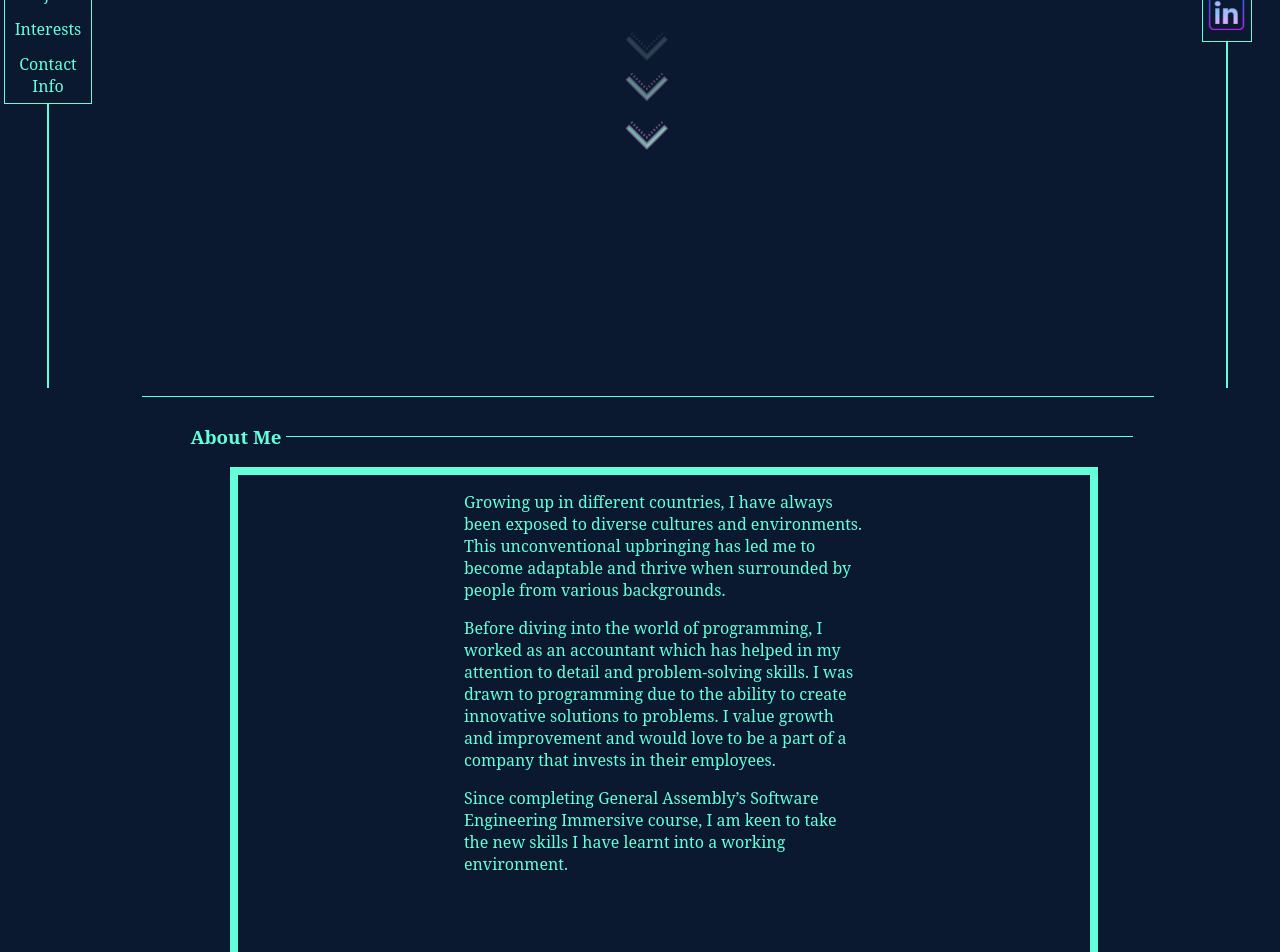
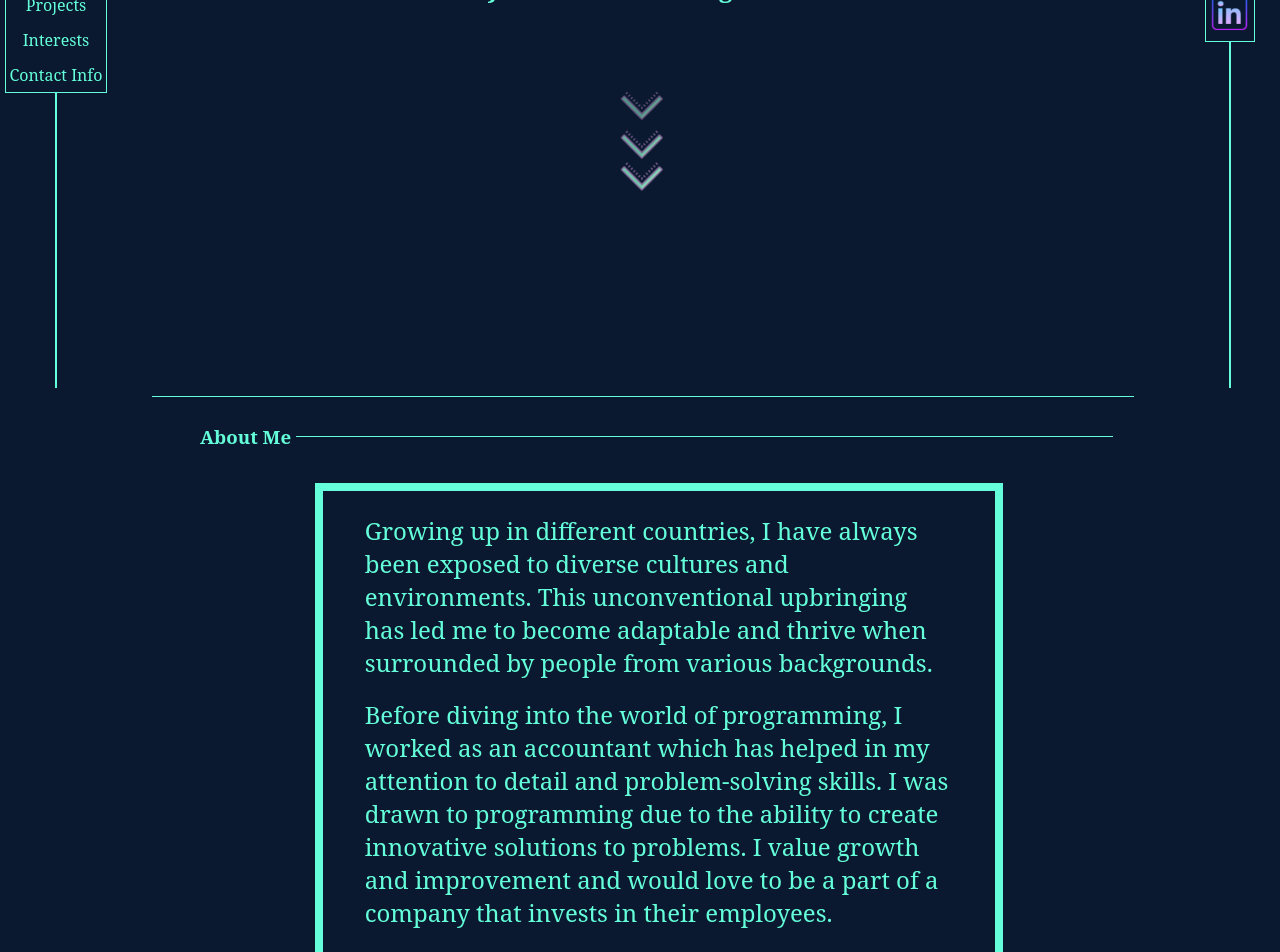
Before and after one commit to K-B13/Portfolio, a React (Create React App) app: page / in a window 1280 px wide. Shown: the part 420-1372 px from the top of the page. Built offline with nearby package versions, Linux system fonts and the light colour scheme; a web font is replaced by a local one.

Commit message:
adjustment for phones

```diff
--- a/src/App.css
+++ b/src/App.css
@@ -1,11 +1,11 @@
 @import url('https://fonts.googleapis.com/css2?family=Belanosima:wght@600&family=Oswald&display=swap');
 
 body {
-  height: 100vh;
+  height: 805vh;
   color: #64ffda;
   background-color: #0a192f;
   font-family: 'belanosima', 'serif';
-  width: 100vw;
+  width: 99.2vw;
 }
 
 .App {
@@ -21,7 +21,7 @@ hr {
 }
 
 nav {
-  max-width: 5rem;
+  /* max-width: 6rem; */
   display: flex;
   flex-direction: column;
   justify-content: space-around;
@@ -30,6 +30,7 @@ nav {
   flex-grow: 1;
   align-items: center;
 }
+
 .nav-sides {
   max-width: 0;
   flex-grow: 1;
@@ -51,15 +52,13 @@ nav {
 }
 
 .nav-items a {
-  padding: 0.4rem 0 0.4rem 0;
+  padding: 0.4rem 0.2rem 0.4rem 0.2rem;
   text-decoration: none;
   color: #64ffda;
   text-align: center;
-  width: 5.4rem;
+  /* width: 5.4rem; */
   transition-delay: 2000ms;
 }
-
-
 
 .nav-one {
   animation: navappear 1s 500ms forwards;
@@ -107,9 +106,10 @@ nav {
 }
 
 aside {
-  min-width: 5.4rem;
+  min-width: 6rem;
   display: flex;
   flex-direction: column;
+  align-items: center;
 }
 
 .icons {
@@ -137,6 +137,8 @@ main {
 h1 {
   animation: appear 2s 400ms forwards;
   opacity: 0;
+  font-size: 3.2rem;
+  margin: 0.3rem;
 }
 
 .landing-page {
@@ -145,6 +147,12 @@ h1 {
   justify-content: center;
   align-items: center;
   height: 100vh;
+}
+
+.landing-page div {
+  display: flex;
+  flex-direction: column;
+  justify-content: center;
 }
 
 .landing-message {
@@ -219,12 +227,20 @@ h1 {
   width: 90%;
   flex-grow: 1;
   justify-content: center;
-  border: 0.5rem solid #64ffda;
+
 }
 
 .brand-statement-container {
   flex-grow: 0.6;
-  max-width: 25rem;
+  width: 25rem;
+  display: flex;
+  flex-direction: column;
+  justify-content: center;
+  align-items: center;
+  border: 0.5rem solid #64ffda;
+  font-size: 1.5rem;
+  padding: 0.8rem 2rem;
+  margin: 1rem 0;
 }
 
 .bs-side {
@@ -236,6 +252,7 @@ h1 {
 
 .brand-statement {
   text-align: left;
+  margin: 0.6rem;
 }
 
 #top-of-page {
@@ -243,7 +260,7 @@ h1 {
 }
 
 #about-me {
-  min-height: 100vh;
+  /* min-height: 100vh; */
   display: flex;
   flex-direction: column;
   justify-content: space-around;
@@ -547,3 +564,42 @@ h1 {
   background-color: #64ffda;
   color: #0a192f;
 }
+
+@media screen and (max-width: 650px) {
+  body {
+    width: 500px;
+  }
+
+  .brand-statement-container {
+    font-size: 1rem;
+    margin: 0 0 1rem 0;
+  }
+
+  .nav-items {
+    font-size: 1.4rem;
+    /* padding: 0.3rem 0 0.3rem; */
+  }
+
+  .nav-items a {
+    padding: 0.8rem 0 0.8rem 0;
+  }
+
+  .icons a{
+    margin: 0.5rem 0 0.5rem 0;
+  }
+
+  @keyframes downarrow {
+    0% {
+      transform: translate(0, 0);
+      opactiy: 0;
+    }
+    50% {
+      opacity: 1;
+    }
+    90% {
+      transform: translate(0, 5rem);
+      opactiy: 0;
+    }
+  }
+
+}
--- a/src/Data.js
+++ b/src/Data.js
@@ -71,10 +71,6 @@ export const projectInfo = [
     description: 'GA Project 3 - This was a group project developed over the course of 7 days. It is an event management app, with three other developers,  where users can create events, attend events made by others and comment their thoughts. The app includes authentication with signup, login and logout features. This project was built using the MERN stack.',
     languages: [
       {
-        name: 'HTMl',
-        logo: HTML5
-      },
-      {
         name: 'CSS',
         logo: CSS
       },
@@ -110,10 +106,6 @@ export const projectInfo = [
     description: 'GA Project 4 - This was a group project developed over the course of 7 days. A social media app where users can search for friends, add them, create posts, create comments on posts, like comments and posts. The app utilises authentication to create a login feature so the experience can be catered to the logged in user. This project was full stack using React as a front end, Ruby-on-Rails as a back end and PostgreSQL as the database.',
     languages: [
       {
-        name: 'HTMl',
-        logo: HTML5
-      },
-      {
         name: 'SASS',
         logo: SASS
       },
```
